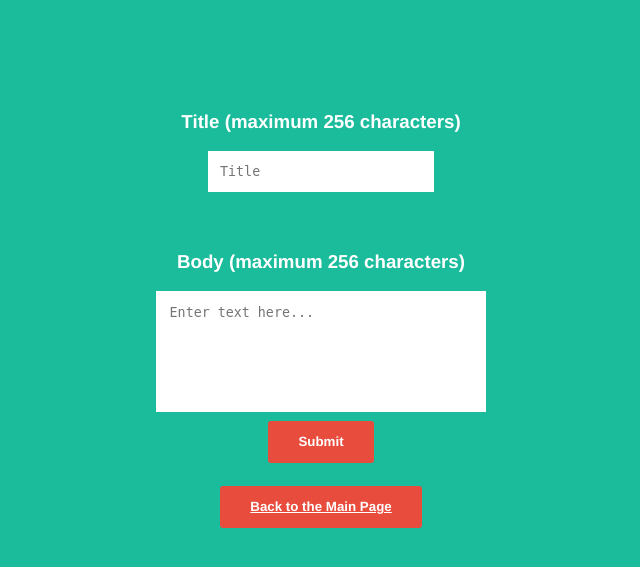
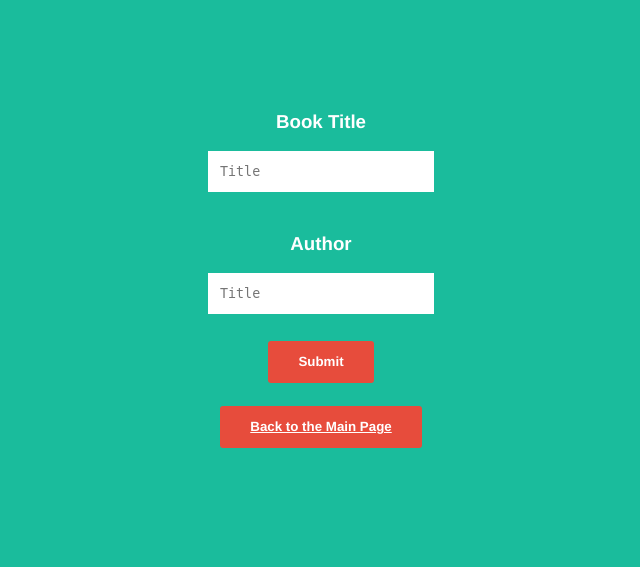
Before and after one commit to mmcgreal/booktime, a Flask app: template templates/newpost.html in a window 1280 px wide. Shown: the top 567 px of the page, without its empty margins (444-1084 px from the left). Run offline with Flask 2, Linux system fonts and the light colour scheme; the template is opened without the code that fills it, so the values that code supplies are empty.

Commit message:
search for a book/autho

```diff
--- a/templates/newpost.html
+++ b/templates/newpost.html
@@ -2,7 +2,7 @@
 
 {% block title %}
 
-Create a New Post
+Search for a Book!
 
 {% endblock %}
 
@@ -13,17 +13,14 @@ Create a New Post
 <div class="main">
 
 <form method="POST">
-  <h3>Title (maximum 256 characters)</h3>
+  <h3>Book Title</h3>
   <textarea type="text" name="title" placeholder="Title" class="titleinput"></textarea>
-  <br><br><br>
-  <h3>Body (maximum 256 characters)</h3>
-  <textarea type="text" name="body" maxlength="256" placeholder="Enter text here..."></textarea>
-  <br>
+  <br><br>
+  <h3>Author</h3>
+  <textarea type="text" name="title" placeholder="Title" class="titleinput"></textarea>
+  <br><br>
   <input type="submit" name="sub" value="Submit" class="btn">
 </form>
-
-
-
 
 <button class="btn"><a href="{{url_for('userpage')}}"> Back to the Main Page </a></button>
 
@@ -33,4 +30,4 @@ Create a New Post
 
 {% endblock %}
 
-{% block heading %}Create a New Post{% endblock %}
+{% block heading %}Search for a Book!{% endblock %}
```
